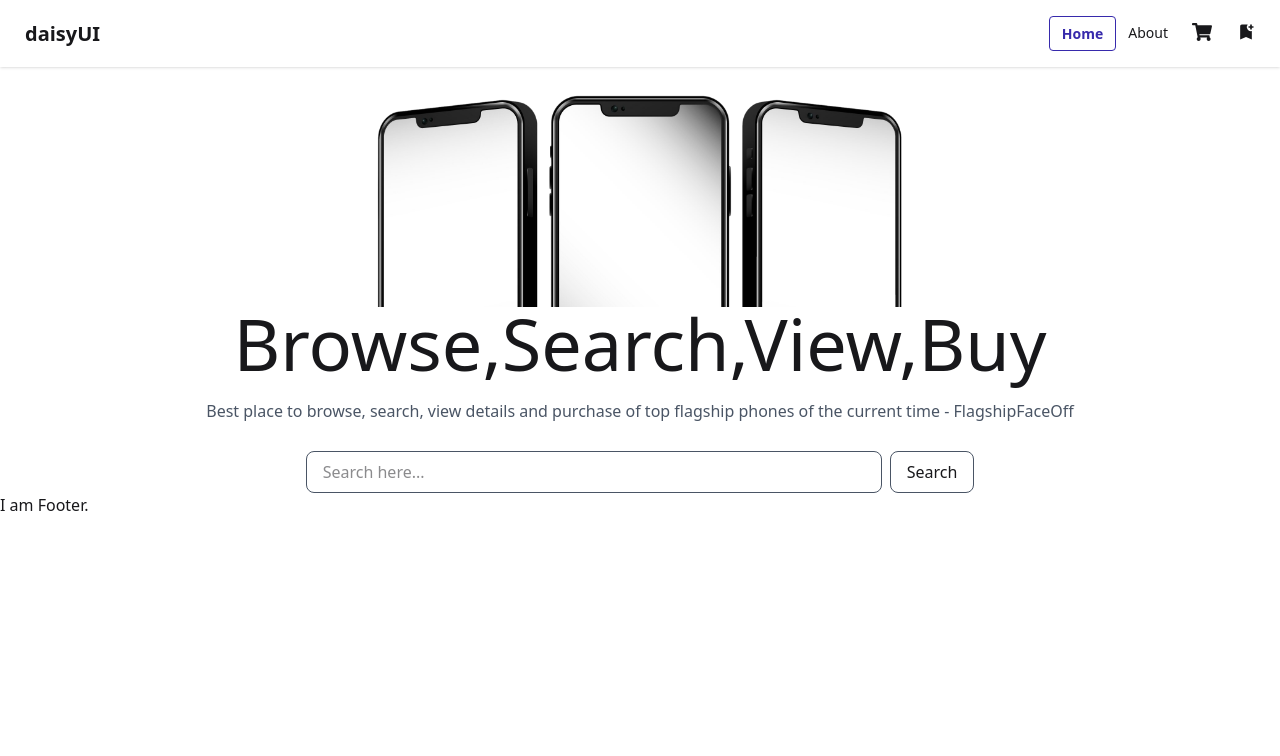
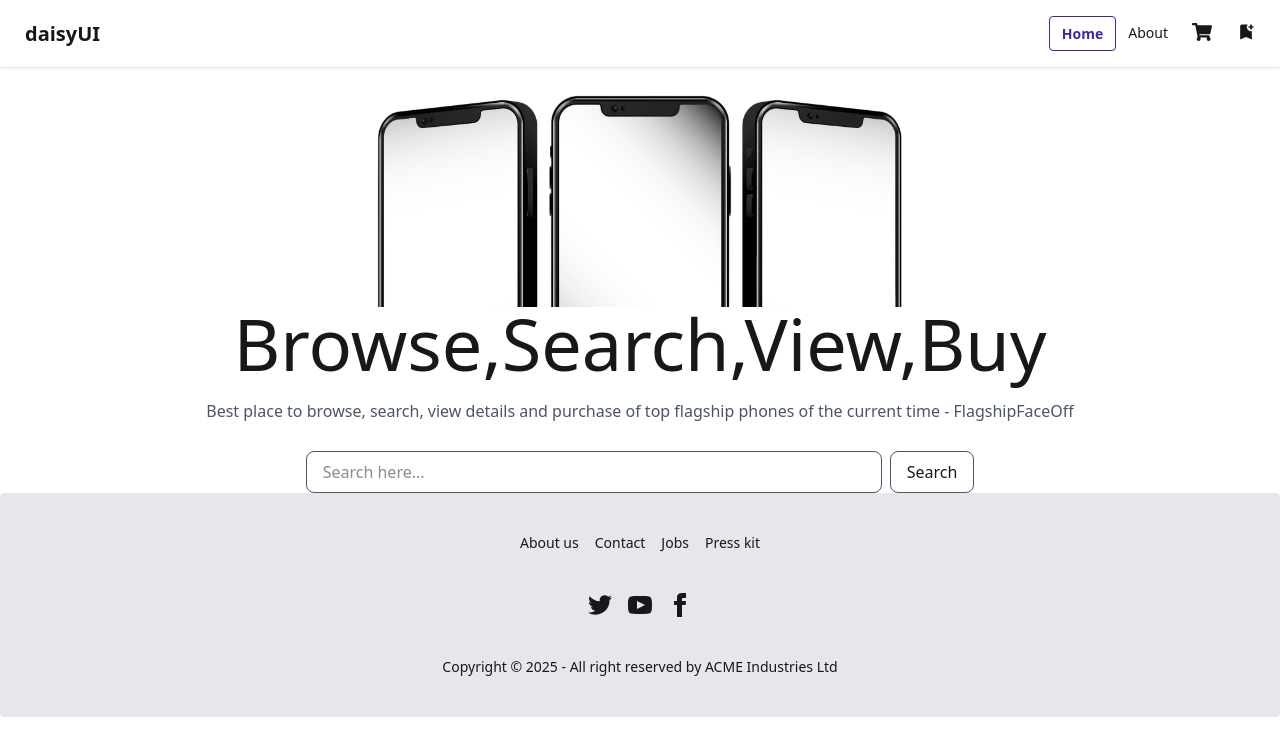
Before and after one commit to hurayrakhan/flagship-phones, a React (Vite) app: page / in a window 1280 px wide. Shown: the top 756 px of the page. Built offline with nearby package versions, Linux system fonts and the light colour scheme.

Commit message:
added footer

```diff
--- a/src/Components/Footer/Footer.jsx
+++ b/src/Components/Footer/Footer.jsx
@@ -2,9 +2,54 @@
 
 const Footer = () => {
     return (
-        <div>
-            I am Footer.
-        </div>
+        <footer className="footer footer-horizontal footer-center bg-gray-200 text-base-content rounded p-10">
+            <nav className="grid grid-flow-col gap-4">
+                <a className="link link-hover">About us</a>
+                <a className="link link-hover">Contact</a>
+                <a className="link link-hover">Jobs</a>
+                <a className="link link-hover">Press kit</a>
+            </nav>
+            <nav>
+                <div className="grid grid-flow-col gap-4">
+                    <a>
+                        <svg
+                            xmlns="http://www.w3.org/2000/svg"
+                            width="24"
+                            height="24"
+                            viewBox="0 0 24 24"
+                            className="fill-current">
+                            <path
+                                d="M24 4.557c-.883.392-1.832.656-2.828.775 1.017-.609 1.798-1.574 2.165-2.724-.951.564-2.005.974-3.127 1.195-.897-.957-2.178-1.555-3.594-1.555-3.179 0-5.515 2.966-4.797 6.045-4.091-.205-7.719-2.165-10.148-5.144-1.29 2.213-.669 5.108 1.523 6.574-.806-.026-1.566-.247-2.229-.616-.054 2.281 1.581 4.415 3.949 4.89-.693.188-1.452.232-2.224.084.626 1.956 2.444 3.379 4.6 3.419-2.07 1.623-4.678 2.348-7.29 2.04 2.179 1.397 4.768 2.212 7.548 2.212 9.142 0 14.307-7.721 13.995-14.646.962-.695 1.797-1.562 2.457-2.549z"></path>
+                        </svg>
+                    </a>
+                    <a>
+                        <svg
+                            xmlns="http://www.w3.org/2000/svg"
+                            width="24"
+                            height="24"
+                            viewBox="0 0 24 24"
+                            className="fill-current">
+                            <path
+                                d="M19.615 3.184c-3.604-.246-11.631-.245-15.23 0-3.897.266-4.356 2.62-4.385 8.816.029 6.185.484 8.549 4.385 8.816 3.6.245 11.626.246 15.23 0 3.897-.266 4.356-2.62 4.385-8.816-.029-6.185-.484-8.549-4.385-8.816zm-10.615 12.816v-8l8 3.993-8 4.007z"></path>
+                        </svg>
+                    </a>
+                    <a>
+                        <svg
+                            xmlns="http://www.w3.org/2000/svg"
+                            width="24"
+                            height="24"
+                            viewBox="0 0 24 24"
+                            className="fill-current">
+                            <path
+                                d="M9 8h-3v4h3v12h5v-12h3.642l.358-4h-4v-1.667c0-.955.192-1.333 1.115-1.333h2.885v-5h-3.808c-3.596 0-5.192 1.583-5.192 4.615v3.385z"></path>
+                        </svg>
+                    </a>
+                </div>
+            </nav>
+            <aside>
+                <p>Copyright © {new Date().getFullYear()} - All right reserved by ACME Industries Ltd</p>
+            </aside>
+        </footer>
     );
 };
 
```
